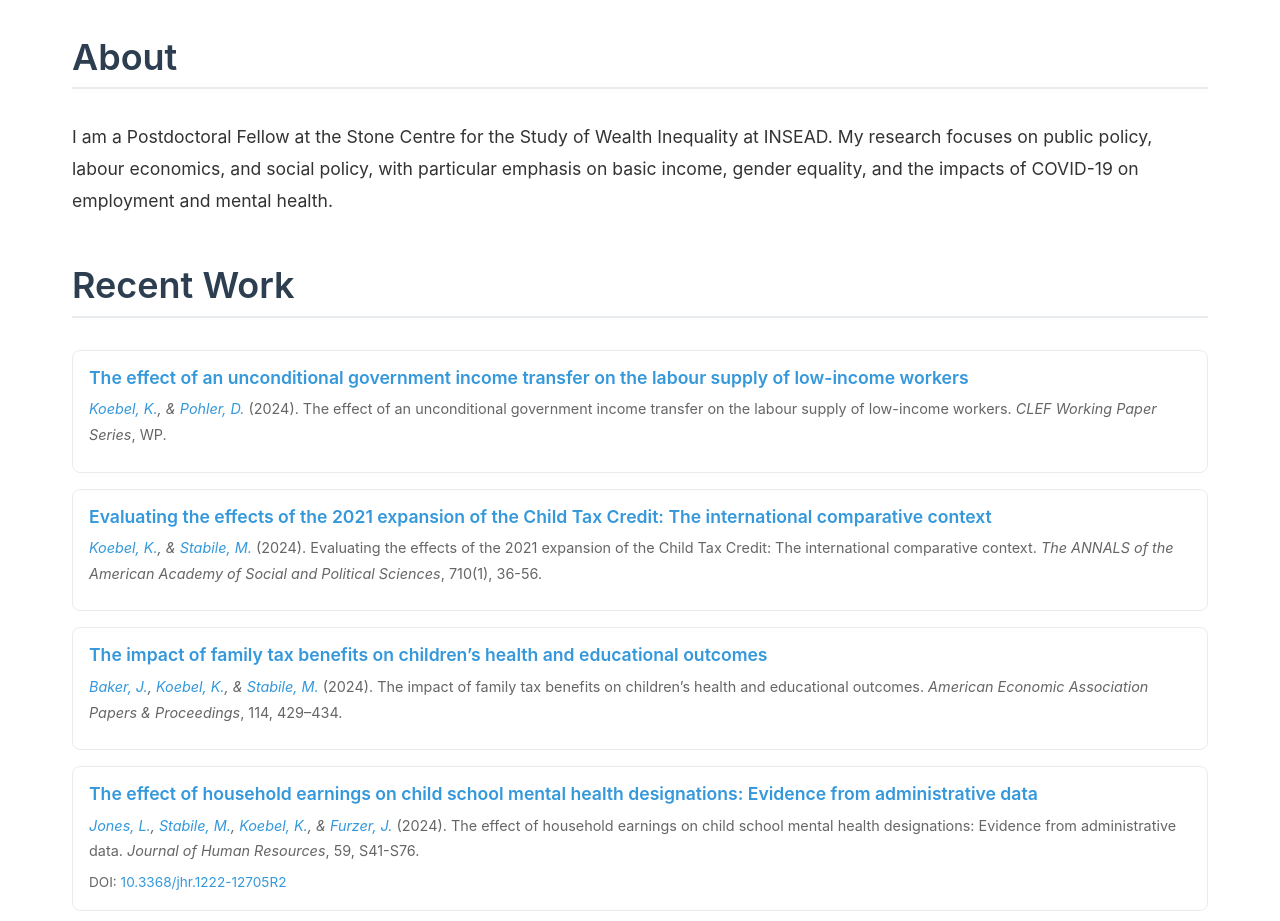
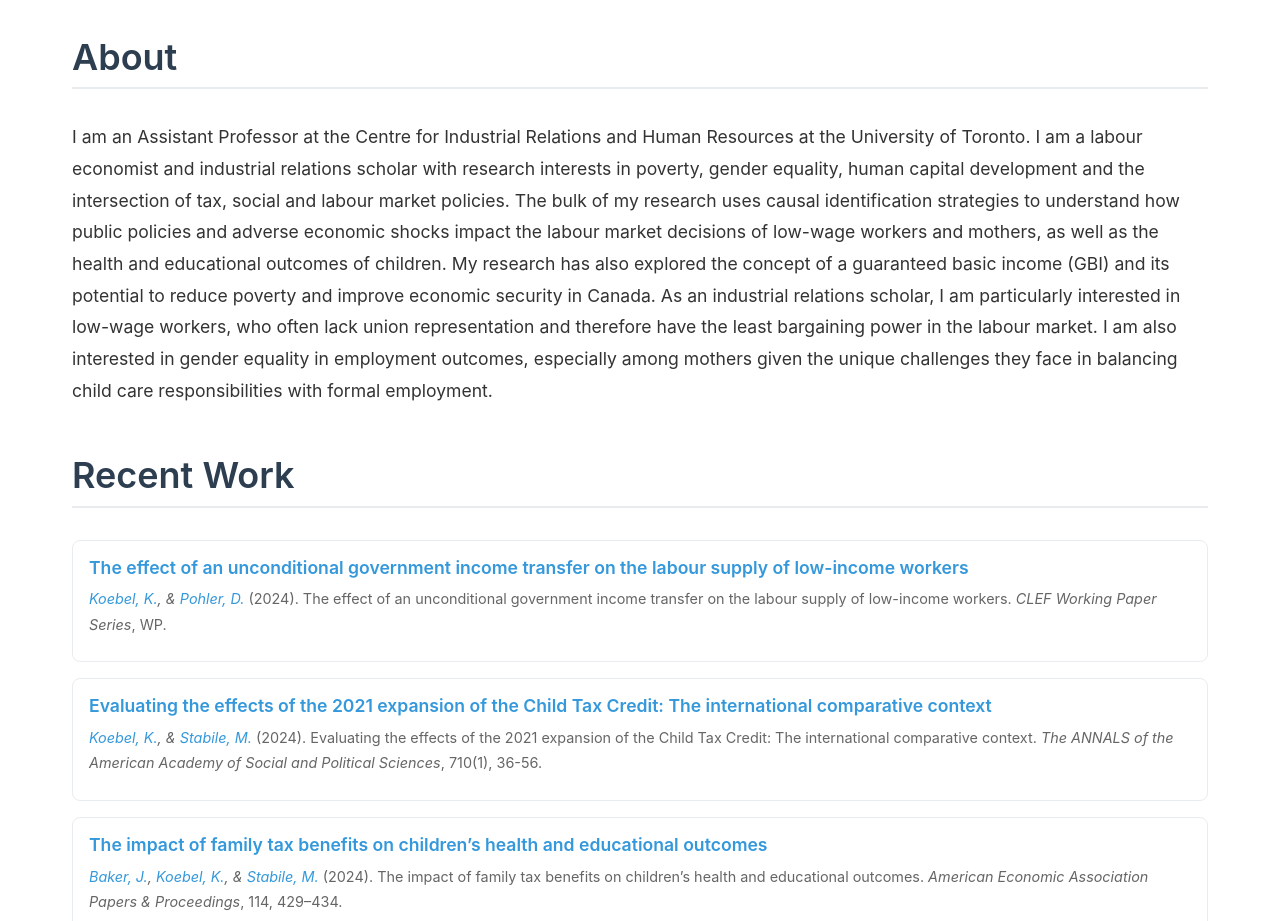
Before and after one commit to koebl/kourtney, a React (Vite) app: page / in a window 1280 px wide. Shown: the part 860-1781 px from the top of the page. Built offline with nearby package versions, Linux system fonts and the light colour scheme.

Commit message:
Update Home.jsx

```diff
--- a/src/pages/Home.jsx
+++ b/src/pages/Home.jsx
@@ -32,10 +32,8 @@ function Home() {
         <section className="bio-section">
           <h2>About</h2>
           <p>
-            I am a Postdoctoral Fellow at the Stone Centre for the Study of Wealth Inequality
-            at INSEAD. My research focuses on public policy, labour economics, and social policy,
-            with particular emphasis on basic income, gender equality, and the impacts of
-            COVID-19 on employment and mental health.
+            I am an Assistant Professor at the Centre for Industrial Relations and Human Resources at the University of Toronto.
+I am a labour economist and industrial relations scholar with research interests in poverty, gender equality, human capital development and the intersection of tax, social and labour market policies. The bulk of my research uses causal identification strategies to understand how public policies and adverse economic shocks impact the labour market decisions of low-wage workers and mothers, as well as the health and educational outcomes of children. My research has also explored the concept of a guaranteed basic income (GBI) and its potential to reduce poverty and improve economic security in Canada. As an industrial relations scholar, I am particularly interested in low-wage workers, who often lack union representation and therefore have the least bargaining power in the labour market. I am also interested in gender equality in employment outcomes, especially among mothers given the unique challenges they face in balancing child care responsibilities with formal employment.
           </p>
         </section>
 
```
